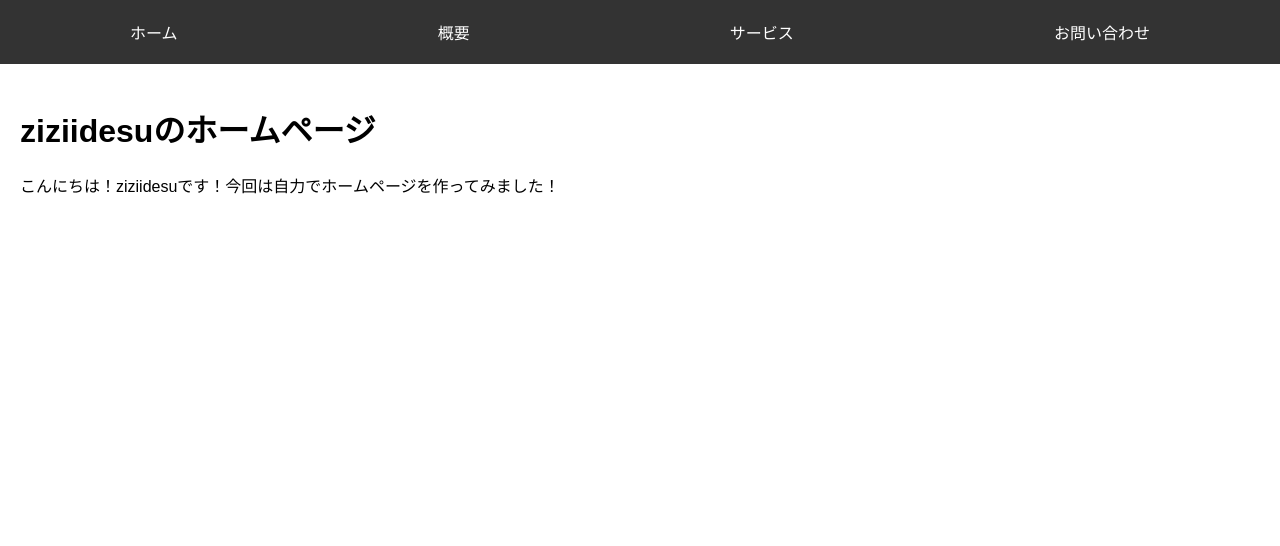
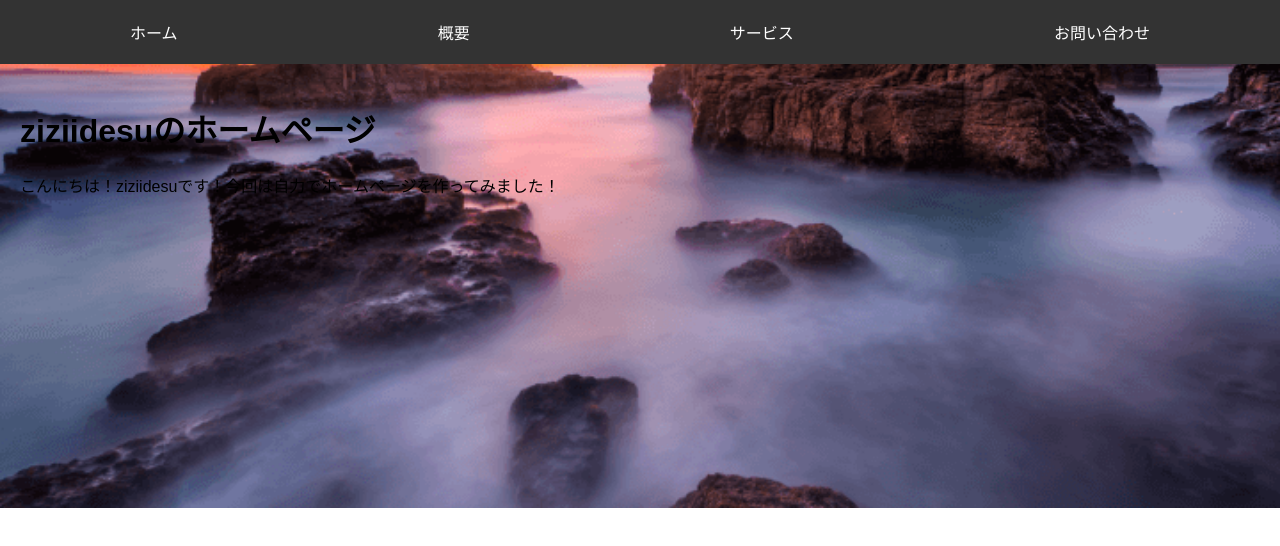
Before and after one commit to ziziidesu/homepage, a website: page public/index.html in a window 1280 px wide. Drawn offline with Linux system fonts and the light colour scheme.

Commit message:
Update style.css

```diff
--- a/public/css/style.css
+++ b/public/css/style.css
@@ -20,7 +20,7 @@ body {
             background-color: #575757;
         }
 body {
-    background-image: url('../image.back.png'); /* 画像のパス */
+    background-image: url('../image/back.png'); /* 画像のパス */
     background-size: cover; /* 画像を画面全体に拡大 */
     background-repeat: no-repeat; /* 繰り返しを防ぐ */
     background-position: center; /* 画像を中央に配置 */
```
